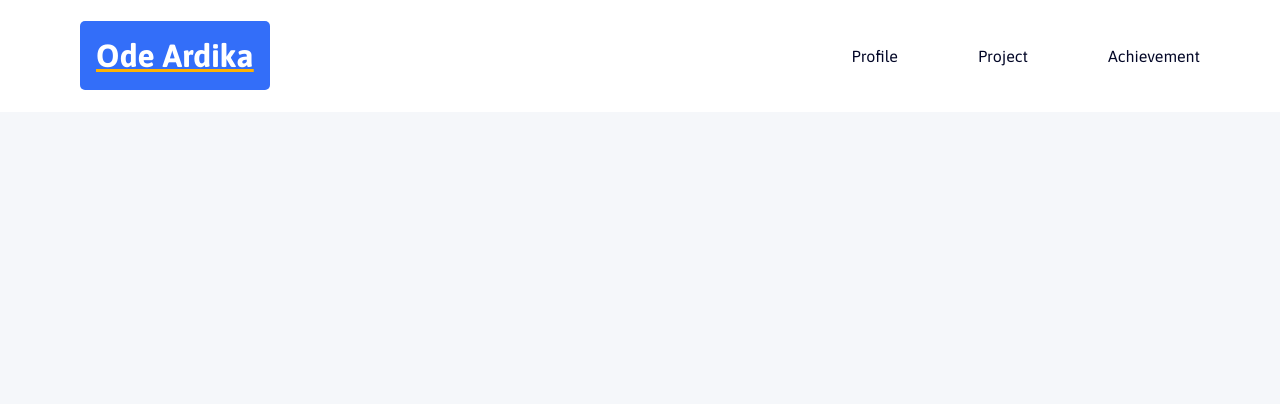
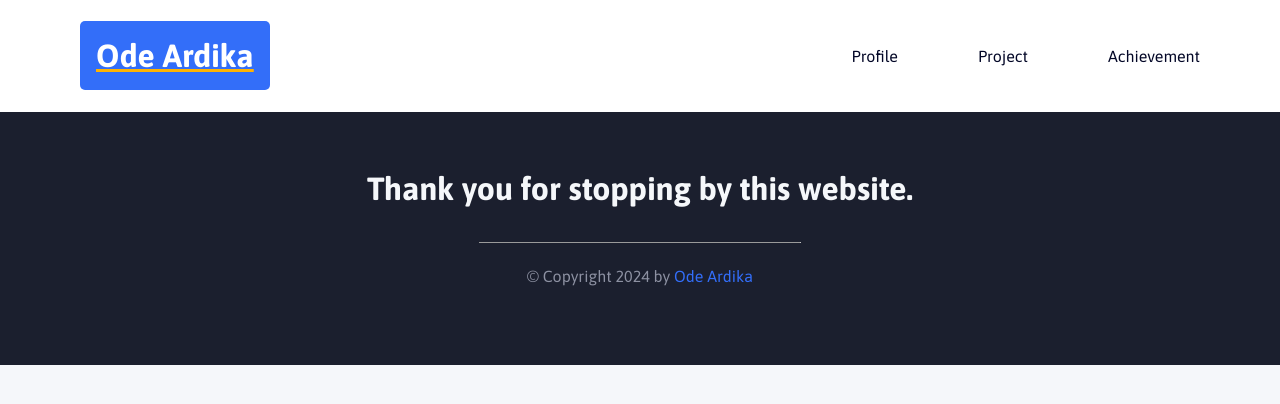
Before and after one commit to odeardika/portfolio, a React (Vite) app: page / in a window 1280 px wide. Shown: the top 404 px of the page. Built offline with nearby package versions, Linux system fonts and the light colour scheme.

Commit message:
feat(Footer): Create Footer component

```diff
--- a/index.html
+++ b/index.html
@@ -4,6 +4,7 @@
     <meta charset="UTF-8">
     <meta name="viewport" content="width=device-width, initial-scale=1.0">
     <title>Portfloio | Ode Ardika</title>
+    <link rel="icon" type="image/svg+xml" href="/vite.svg" />
     <link rel="stylesheet" href="css/app.css">
     <link rel="preconnect" href="https://fonts.googleapis.com">
     <link rel="preconnect" href="https://fonts.gstatic.com" crossorigin>
--- a/src/App.jsx
+++ b/src/App.jsx
@@ -1,5 +1,6 @@
 import React from "react";
 import Header from "./component/Header/Header";
+import Footer from "./component/Footer/Footer";
 
 
 export default function App() {
@@ -91,13 +92,8 @@ export default function App() {
             </div>
         </aside>
     </main>
-    <footer>
-        <div className="copyright">
-            <h2>Terimakasih sudah mampir ke website ini</h2>
-            <hr/>
-            <p>&copy; Copyright 2024 by <span>Ode Ardika</span></p>
-        </div>
-    </footer> */}
+     */}
+    <Footer/>
     </>
   );
 }
--- /dev/null
+++ b/src/component/Footer/Footer.jsx
@@ -0,0 +1,14 @@
+import React from 'react'
+import style from './Footer.module.css'
+
+export default function Footer() {
+  return (
+    <footer>
+        <div className={style.copyright}>
+            <h2 className={style.thankyou_text}>Thank you for stopping by this website.</h2>
+            <hr/>
+            <p>&copy; Copyright 2024 by <span>Ode Ardika</span></p>
+        </div>
+    </footer>
+  )
+}
--- /dev/null
+++ b/src/component/Footer/Footer.module.css
@@ -0,0 +1,55 @@
+:root {
+    --primary-color : #FFFFFF;
+    --secondary-color : #323848;
+    --third-color : #336EF9;
+    --forth-color : #FFB302;
+    --text-color : #020626;
+    --bg-color : #F5F7FA;
+    --secondary-bg-color : #f0f3f9;
+}
+
+
+footer {
+    padding-top: 2rem;
+    padding-bottom: 4rem;
+    background-color: #1b1f2e
+}
+
+.copyright {
+    display: flex;
+    flex-direction: column;
+    align-items: center;
+    margin-inline: auto;
+}
+
+.thankyou_text {
+    color: var(--bg-color);
+    font-size: 2rem;
+}
+
+p {
+    color: #8d91a2;
+}
+
+hr {
+    border-bottom:1px #8d91a2;
+    width: 20rem;
+}
+
+p span {
+    color: var(--third-color);
+}
+
+@media screen and (max-width: 768px){
+    .copyright h2{
+        font-size: medium;
+    }
+
+    hr {
+        width: 8rem;
+    }
+
+    p {
+        font-size: smaller;
+    }
+}
--- a/src/index.css
+++ b/src/index.css
@@ -16,14 +16,6 @@ body{
   /* flex-direction: column; */
   background-color: var(--bg-color)
 }
-
-/* header{
-  background-color: var(--primary-color);
-  color: var(--bg-color);
-  z-index: 9999;
-  position: sticky;
-  top: 0;
-} */
 
 .profile {
   background-color: var(--secondary-color);
@@ -229,36 +221,6 @@ main div.content div.project article div svg{
   box-shadow: 0 4px 8px 0 rgba(0, 0, 0, 0.2);
 }
 
-footer {
-  padding-top: 2rem;
-  padding-bottom: 4rem;
-  background-color: #1b1f2e
-}
-
-footer .copyright{
-  display: flex;
-  flex-direction: column;
-  align-items: center;
-  margin-inline: auto;
-}
-
-footer h2{
-  color: var(--bg-color);
-  font-size: 2rem;
-}
-
-footer p {
-  color: #8d91a2;
-}
-
-footer hr{
-  border-bottom:1px #8d91a2;
-  width: 20rem;
-}
-
-footer p span {
-  color: var(--third-color);
-}
 
 
 @media screen and (max-width: 768px) {
@@ -266,53 +228,6 @@ footer p span {
       max-width: 768px;
       padding: 0;
       margin: 0;
-  }
-
-
-  /* nav.navigation ul.navigation-list{
-      display: none;
-  }
-
-  nav.navigation-open {
-      padding-right: 0;
-      margin-right: 0;
-  }
-
-  nav.navigation-open ul.navigation-list-open{
-      display: flex;
-      flex-direction: column;
-      padding-right: 0.5rem;
-  }
-  nav.navigation div.nav-button hr{
-      width: 1.5rem;
-      margin: 0;
-  }
-
-  nav.navigation div.nav-button hr.top{
-      margin-top: 0.5rem;
-  }
-
-  nav.navigation div.nav-button hr.mid{
-      margin-top: 0.3rem;
-      margin-bottom: 0.3rem;
-  }
-
-  nav.navigation div.nav-button hr.bottom{
-      margin-bottom: 0.5rem;
-  }
-
-  nav.navigation div.nav-button{
-      display: flex;
-      flex-direction: column;
-      padding-left: 0.3rem;
-      padding-right: 0.3rem;
-      margin-right: 0.5rem;
-      margin-top: 1rem;
-      margin-bottom: 1rem;
-      border-radius: 5px;
-      background-color: var(--third-color);
-      max-width: fit-content;
-
   }
 
   .profile article.profile-article {
@@ -417,15 +332,4 @@ footer p span {
       width: 2.5rem;
   }
 
-  footer .copyright h2{
-      font-size: medium;
-  }
-
-  footer hr {
-      width: 8rem;
-  }
-
-  footer .copyright p {
-      font-size: smaller;
-  }
 }
```
